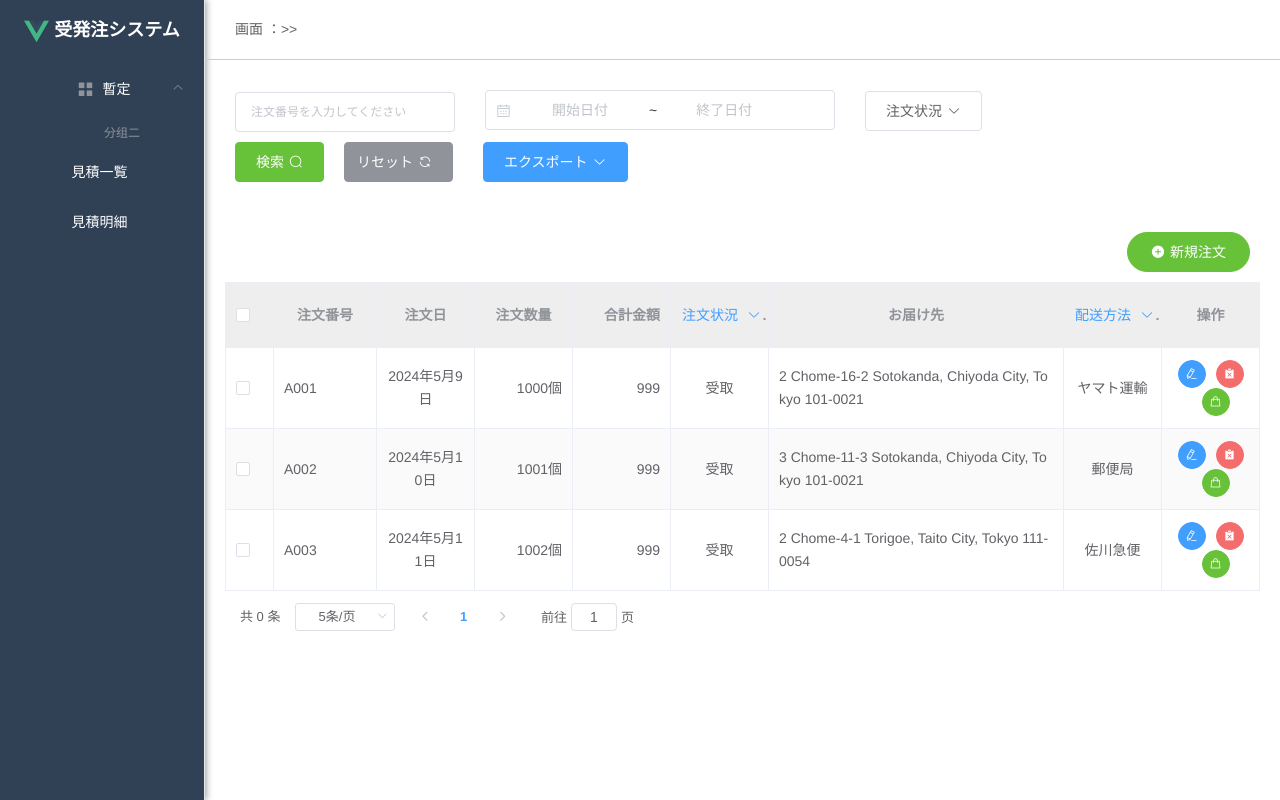
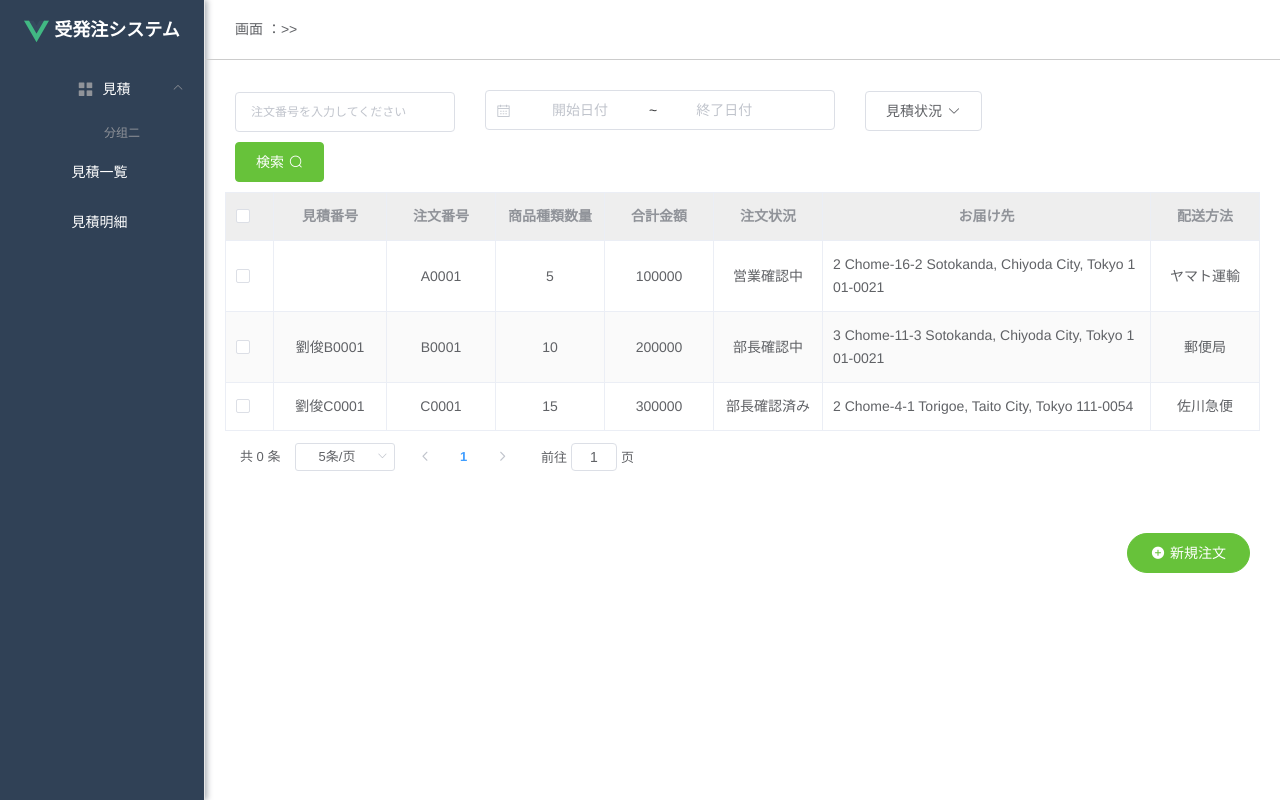
Before and after one commit to jackson51613/OrderManage, a Vue app: page /user in a window 1280 px wide. Built offline with nearby package versions, Linux system fonts and the light colour scheme.

Commit message:
2024/05/25:This is my third push

```diff
--- a/src/components/Aside.vue
+++ b/src/components/Aside.vue
@@ -7,7 +7,7 @@
         </div>
         <el-submenu index="1">
             <template slot="title"><i class="el-icon-menu"></i>
-                <span slot="title">暫定</span>
+                <span slot="title">見積</span>
             </template>
             <el-menu-item-group>
                 <template slot="title">分组二</template>
--- a/src/views/User.vue
+++ b/src/views/User.vue
@@ -10,23 +10,24 @@
 
       <el-dropdown>
         <el-button style="margin-left: 30px">
-          注文状況<i class="el-icon-arrow-down el-icon--right"></i>
+          見積状況<i class="el-icon-arrow-down el-icon--right"></i>
         </el-button>
         <el-dropdown-menu slot="dropdown">
-          <el-dropdown-item>受取</el-dropdown-item>
+          <!-- <el-dropdown-item>受取</el-dropdown-item>
           <el-dropdown-item>配送中</el-dropdown-item>
-          <el-dropdown-item>在庫保留</el-dropdown-item>
+          <el-dropdown-item>在庫保留</el-dropdown-item> -->
           <el-dropdown-item>営業確認中</el-dropdown-item>
           <el-dropdown-item>部長確認中</el-dropdown-item>
-          <el-dropdown-item>キャンセル中</el-dropdown-item>
-          <el-dropdown-item>キャンセル済み</el-dropdown-item>
+          <el-dropdown-item>部長確認済み</el-dropdown-item>
+          <!-- <el-dropdown-item>キャンセル中</el-dropdown-item>
+          <el-dropdown-item>キャンセル済み</el-dropdown-item> -->
         </el-dropdown-menu>
       </el-dropdown>
     </div>
     <el-row>
       <el-button type="success" @click="select" style="transform: translateX(10px)">検索<i class="el-icon-search"
           style="margin-left: 5px"></i></el-button>
-      <el-button type="info" style="margin-left: 30px; padding-left: 12px" @click="reset">リセット<i class="el-icon-refresh"
+      <!-- <el-button type="info" style="margin-left: 30px; padding-left: 12px" @click="reset">リセット<i class="el-icon-refresh"
           style="margin-left: 5px"></i></el-button>
       <el-dropdown>
         <el-button type="primary" style="margin-left: 30px">
@@ -36,26 +37,22 @@
           <el-dropdown-item v-on:click.native="expxlsx">.xlsx</el-dropdown-item>
           <el-dropdown-item v-on:click.native="exppdf">.pdf</el-dropdown-item>
         </el-dropdown-menu>
-      </el-dropdown>
-      <div style="padding: 10px">
-        <el-button type="success" round style="float: right; margin-top: 40px" @click="newOrder"
-          icon="el-icon-circle-plus">新規注文</el-button>
-      </div>
+      </el-dropdown> -->
     </el-row>
     <div style="margin-top: 10px">
       <el-table :data="items" border stripe :header-cell-style="{ background: '#eee' }"
         @selection-change="handleSelectionChange">
         <el-table-column type="selection"> </el-table-column>
-        <el-table-column prop="orderNumber" label="注文番号" min-width="10%" header-align="center">
+        <el-table-column prop="orderNumber" label="見積番号" min-width="10%" align="center"　header-align="center">
         </el-table-column>
-        <el-table-column prop="orderDate" label="注文日" min-width="10%" align="center" header-align="center">
+        <el-table-column prop="orderDate" label="注文番号" min-width="10%" align="center" header-align="center">
         </el-table-column>
-        <el-table-column prop="orderQuantity" label="注文数量" min-width="10%" align="right" header-align="center">
+        <el-table-column prop="orderQuantity" label="商品種類数量" min-width="10%" align="center" header-align="center">
         </el-table-column>
-        <el-table-column prop="totalPrice" label="合計金額" min-width="10%" align="right" header-align="right">
+        <el-table-column prop="totalPrice" label="合計金額" min-width="10%" align="center" header-align="center">
         </el-table-column>
         <el-table-column prop="orderStatus" label="注文状況" min-width="10%" align="center">
-          <template slot="header">
+          <!-- <template slot="header">
             <el-dropdown>
               <el-button type="text">
                 注文状況 <i class="el-icon-arrow-down el-icon--right"></i>
@@ -70,12 +67,12 @@
                 <el-dropdown-item>キャンセル済み</el-dropdown-item>
               </el-dropdown-menu>
             </el-dropdown>
-          </template>
+          </template> -->
         </el-table-column>
         <el-table-column prop="deliveryAddress" label="お届け先" min-width="30%" header-align="center">
         </el-table-column>
         <el-table-column prop="deliveryMethod" label="配送方法" min-width="10%" align="center">
-          <template slot="header">
+          <!-- <template slot="header">
             <el-dropdown>
               <el-button type="text" style="">
                 配送方法 <i class="el-icon-arrow-down el-icon--right"></i>
@@ -87,9 +84,9 @@
                 <el-dropdown-item>西濃運輸</el-dropdown-item>
               </el-dropdown-menu>
             </el-dropdown>
-          </template>
+          </template> -->
         </el-table-column>
-        <el-table-column prop="test" label="操作" min-width="10%" align="center">
+        <!-- <el-table-column prop="test" label="操作" min-width="10%" align="center">
           <el-tooltip content="支払い" placement="top" @click.native="payment">
             <el-button type="primary" icon="el-icon-edit" circle size="mini"></el-button>
           </el-tooltip>
@@ -99,13 +96,17 @@
           <el-tooltip content="再購入" placement="top" @click="reBuy">
             <el-button type="success" icon="el-icon-goods" circle size="mini"></el-button>
           </el-tooltip>
-        </el-table-column>
+        </el-table-column> -->
       </el-table>
       <div style="padding: 10px">
         <el-pagination @size-change="handleSizeChange" @current-change="handleCurrentChange" :current-page="pageNum"
           :page-sizes="[5, 10, 15, 20]" :page-size="pageSize" layout="total, sizes, prev, pager, next, jumper"
           :total="total">
         </el-pagination>
+      </div>
+      <div style="padding: 10px">
+        <el-button type="success" round style="float: right; margin-top: 40px" @click="newOrder"
+          icon="el-icon-circle-plus">新規注文</el-button>
       </div>
     </div>
     <div>
@@ -170,31 +171,31 @@ export default {
 
       items: [
         {
-          orderNumber: "A001",
-          orderDate: "2024年5月9日",
-          orderQuantity: "1000個",
-          totalPrice: 999,
-          orderStatus: "受取",
+          orderNumber: "",
+          orderDate: "A0001",
+          orderQuantity: "5",
+          totalPrice: 100000,
+          orderStatus: "営業確認中",
           deliveryAddress:
             "2 Chome-16-2 Sotokanda, Chiyoda City, Tokyo 101-0021",
           deliveryMethod: "ヤマト運輸",
         },
         {
-          orderNumber: "A002",
-          orderDate: "2024年5月10日",
-          orderQuantity: "1001個",
-          totalPrice: 999,
-          orderStatus: "受取",
+          orderNumber: "劉俊B0001",
+          orderDate: "B0001",
+          orderQuantity: "10",
+          totalPrice: 200000,
+          orderStatus: "部長確認中",
           deliveryAddress:
             "3 Chome-11-3 Sotokanda, Chiyoda City, Tokyo 101-0021",
           deliveryMethod: "郵便局",
         },
         {
-          orderNumber: "A003",
-          orderDate: "2024年5月11日",
-          orderQuantity: "1002個",
-          totalPrice: 999,
-          orderStatus: "受取",
+          orderNumber: "劉俊C0001",
+          orderDate: "C0001",
+          orderQuantity: "15",
+          totalPrice: 300000,
+          orderStatus: "部長確認済み",
           deliveryAddress: "2 Chome-4-1 Torigoe, Taito City, Tokyo 111-0054",
           deliveryMethod: "佐川急便",
         },
```
